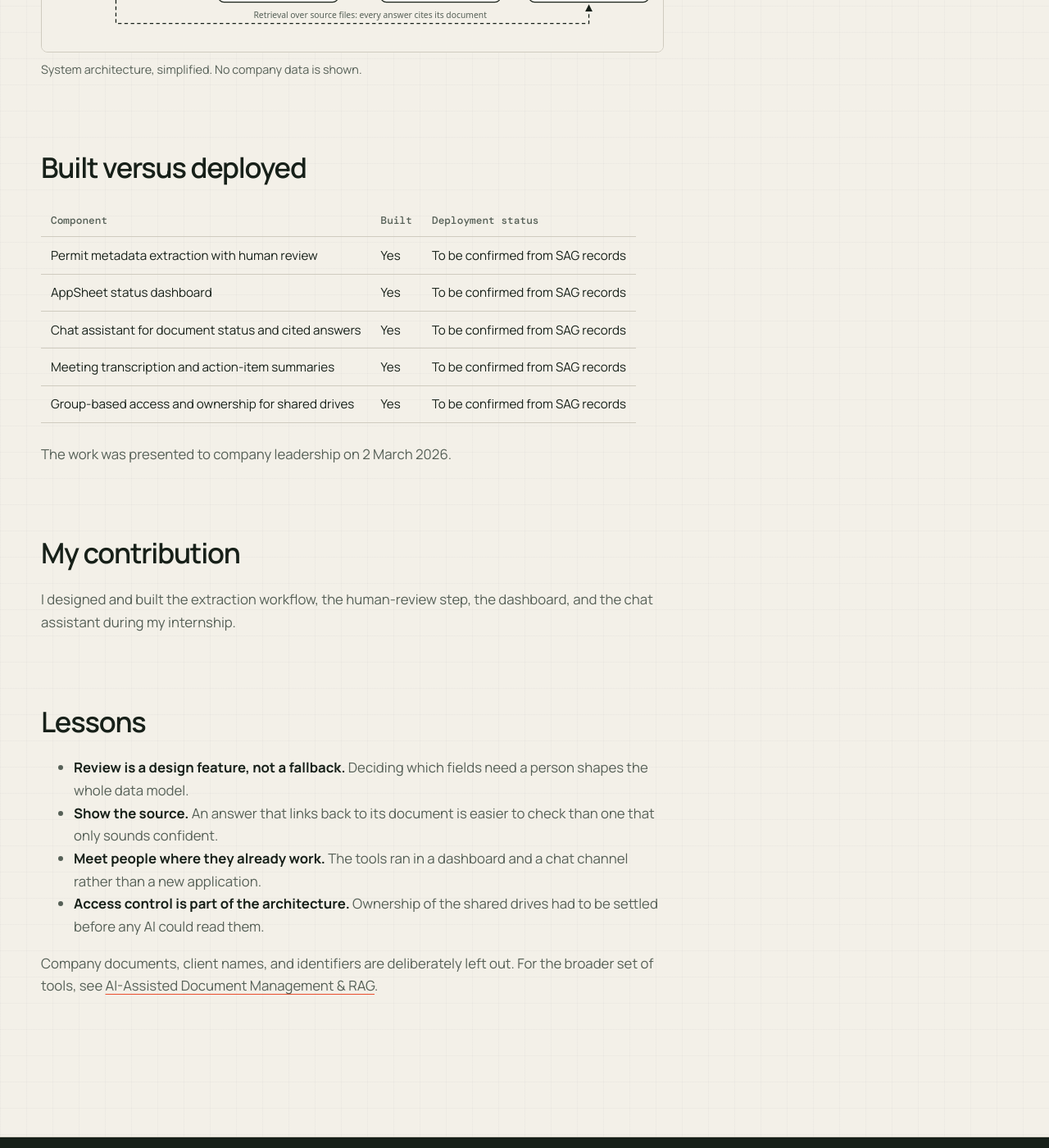
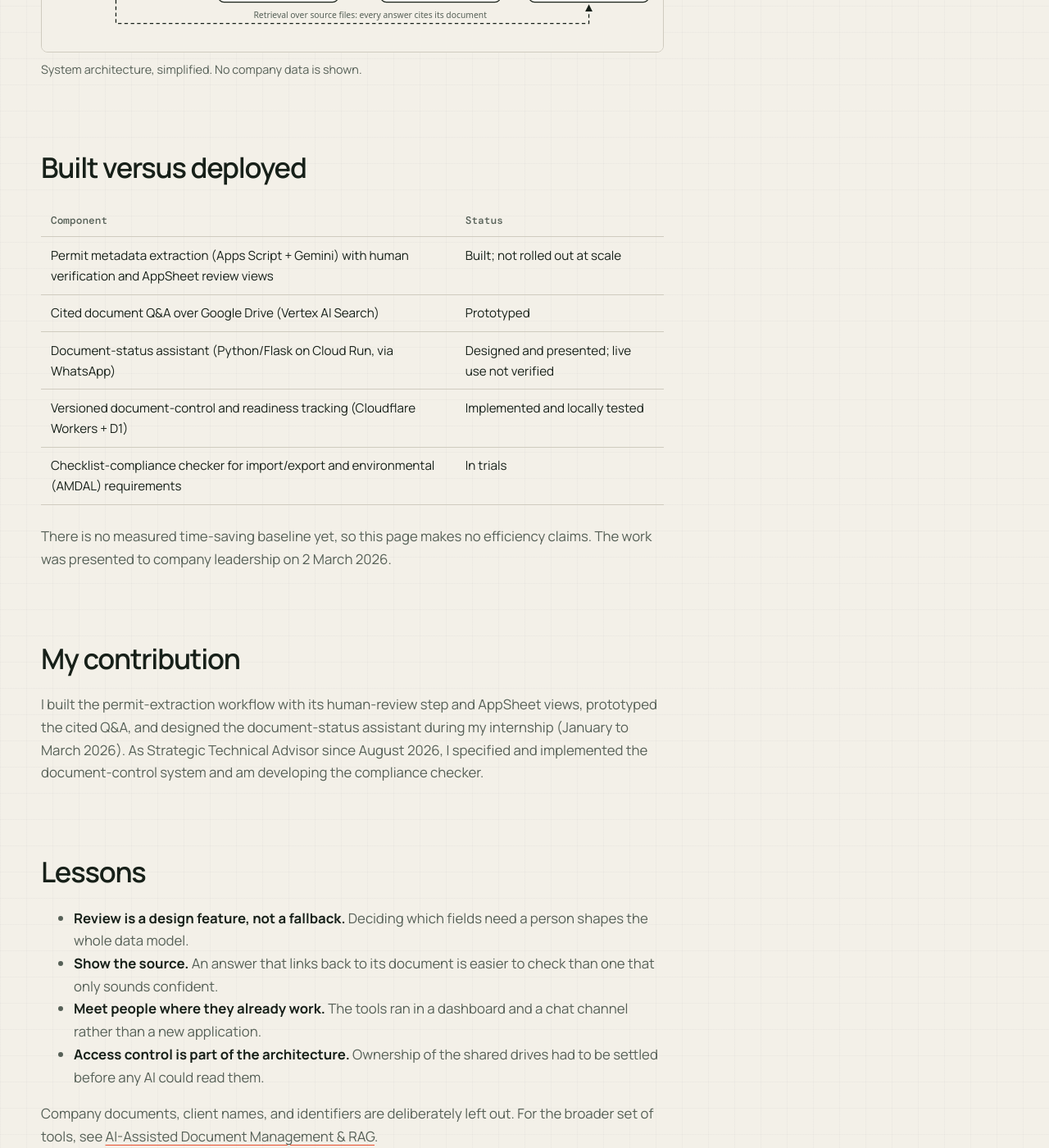
Before and after one commit to diovandi/diovandi.github.io, a Jekyll site: the page built from _projects/human-reviewed-ai-document-workflows.md, in a window 1280 px wide and 1400 px high, scrolled down 1529 px. Shown: the whole window at 82% size. Built offline with Jekyll 4.4.1, drawn with Linux system fonts in a browser that asks for light colours; some of the changed text lies outside the part shown.

Commit message:
Align dates and claims with the current CV wording
- EproSafe internship is Jul to Aug 2025; ATMI noted as a 7-week traineeship
- SAG advisor role describes document-control and compliance tooling
- SAG intern bullets and project page use built / prototyped / designed
- Case study lists real status per component and makes no efficiency claims
- Control & Automation names OMRON PLC, ladder, structured text, and HMI

Co-Authored-By: Claude Opus 5.5 (1M context) <noreply@anthropic.com>
Claude-Session: https://claude.ai/code/session_018ZaMFkaD2HHDo2QRVQVkoX

```diff
--- a/_data/profile.yml
+++ b/_data/profile.yml
@@ -10,5 +10,5 @@ github_url: https://github.com/diovandi
 linkedin_url: https://www.linkedin.com/in/diovandi/
 # TODO(Dio): uncomment once a test message to dio@diovandi.com arrives reliably.
 # email: dio@diovandi.com
-# TODO(Dio): set to the PDF you choose (Dolphin variant or general CV), e.g. /assets/cv/diovandi-cv.pdf
+# TODO(Dio): set to the PDF you choose (tailored or general CV), e.g. /assets/cv/diovandi-cv.pdf
 cv_pdf:
--- a/_projects/human-reviewed-ai-document-workflows.md
+++ b/_projects/human-reviewed-ai-document-workflows.md
@@ -5,7 +5,7 @@ order: 1.5
 year: 2026
 category: Case study
 organization: PT Stratcon Agara Global (SAG)
-role: Corporate Development Intern, now Strategic Technical Advisor
+role: Corporate Development Intern (2026) · Strategic Technical Advisor
 stack:
   - Apps Script / Gemini
   - Python / Flask
@@ -16,8 +16,8 @@ stack:
 <!--
   TODO(Dio) before merging:
   - Confirm with SAG that a redacted version may be published.
-  - Replace the deployment-status cells below with what SAG's records say.
-  - Confirm the one-line contribution statement.
+  - Deployment statuses follow the CV wording (built / prototyped / in trials); check against SAG records.
+  - Confirm the contribution statement, and name anything that was a teammate's.
   - Add 2–3 redacted screenshots (no client names, permit numbers, or people).
 -->
 
@@ -43,20 +43,20 @@ AI does the reading; people make the decisions. The system extracts metadata, fl
 
 ## Built versus deployed
 
-| Component | Built | Deployment status |
-| --- | --- | --- |
-| Permit metadata extraction with human review | Yes | To be confirmed from SAG records |
-| AppSheet status dashboard | Yes | To be confirmed from SAG records |
-| Chat assistant for document status and cited answers | Yes | To be confirmed from SAG records |
-| Meeting transcription and action-item summaries | Yes | To be confirmed from SAG records |
-| Group-based access and ownership for shared drives | Yes | To be confirmed from SAG records |
+| Component | Status |
+| --- | --- |
+| Permit metadata extraction (Apps Script + Gemini) with human verification and AppSheet review views | Built; not rolled out at scale |
+| Cited document Q&A over Google Drive (Vertex AI Search) | Prototyped |
+| Document-status assistant (Python/Flask on Cloud Run, via WhatsApp) | Designed and presented; live use not verified |
+| Versioned document-control and readiness tracking (Cloudflare Workers + D1) | Implemented and locally tested |
+| Checklist-compliance checker for import/export and environmental (AMDAL) requirements | In trials |
 
-The work was presented to company leadership on 2 March 2026.
+There is no measured time-saving baseline yet, so this page makes no efficiency claims. The work was presented to company leadership on 2 March 2026.
 
 ## My contribution
 
 <!-- TODO(Dio): confirm this sentence. -->
-I designed and built the extraction workflow, the human-review step, the dashboard, and the chat assistant during my internship.
+I built the permit-extraction workflow with its human-review step and AppSheet views, prototyped the cited Q&A, and designed the document-status assistant during my internship (January to March 2026). As Strategic Technical Advisor since August 2026, I specified and implemented the document-control system and am developing the compliance checker.
 
 ## Lessons
 
```
Also changed, not shown: other parts of _projects/human-reviewed-ai-document-workflows.md (+1 -1 lines), _data/experience.yml (+11 -7 lines), _projects/ai-document-rag.md (+2 -2 lines), _projects/control-and-automation.md (+10 -6 lines), cv.md (+2 -2 lines), assets/images/case-studies/human-reviewed-ai-architecture.svg.
